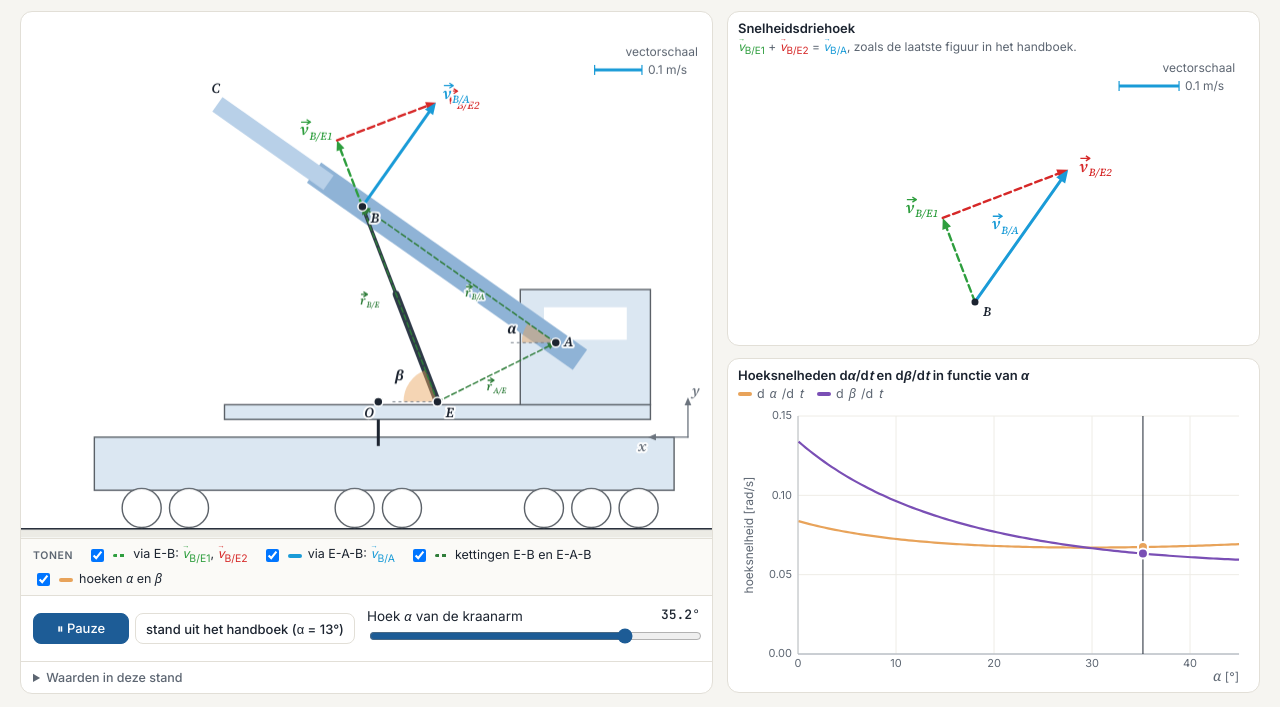
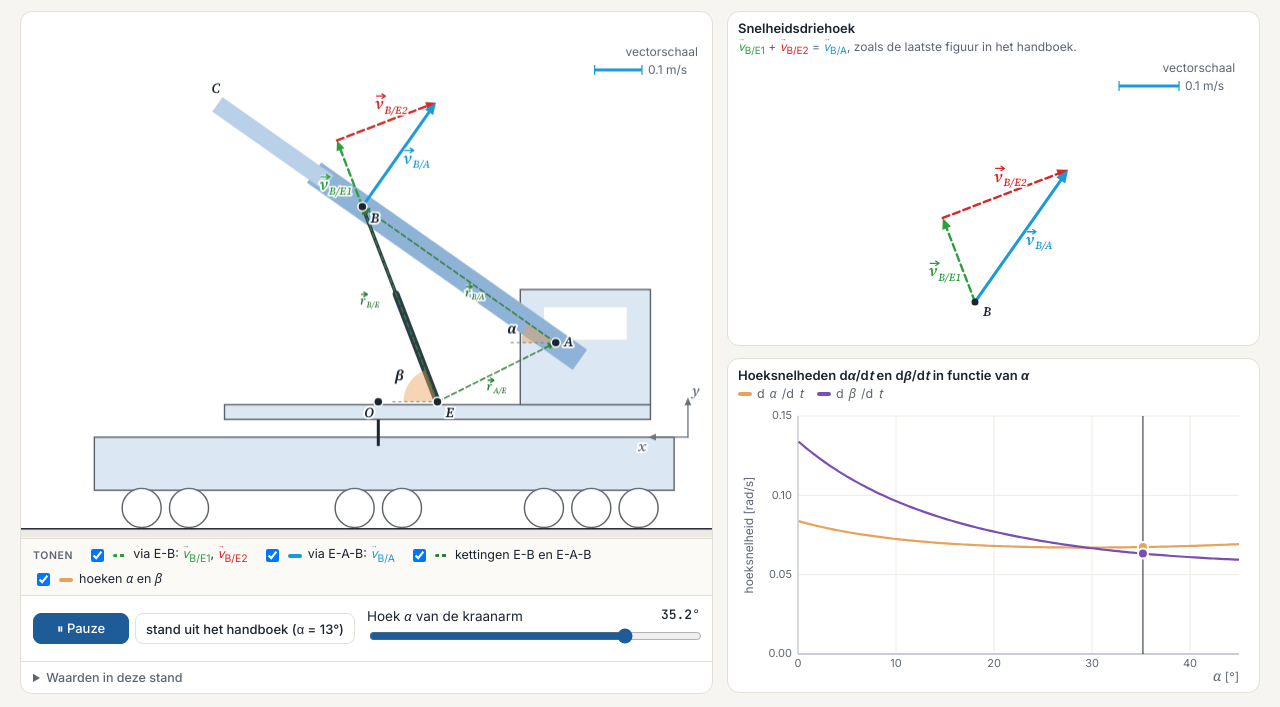
Before and after one commit to tdelaet/tm1-animaties, a plain HTML site: page h15-snelheden-meetkundig/vb15-5-telescopische-kraanwagen.html in a window 1280 px wide. Shown: the part 93-800 px from the top of the page. Drawn offline with nearby package versions, Linux system fonts and the light colour scheme.

Commit message:
Vb. 15.5: snelheidslabels buiten de snelheidsdriehoek zodat ze niet overlappen
De labels van v_B/E1, v_B/E2 en v_B/A staan nu naast het midden van hun pijl,
aan de kant weg van het zwaartepunt van de driehoek, in de scène en in de
grafiek van de snelheidsdriehoek.

Co-Authored-By: Claude Opus 5.5 <noreply@anthropic.com>

```diff
--- a/h15-snelheden-meetkundig/vb15-5-telescopische-kraanwagen.html
+++ b/h15-snelheden-meetkundig/vb15-5-telescopische-kraanwagen.html
@@ -189,14 +189,15 @@ function drawScene() {
   }
   // snelheden in B
   const tip = (Q, v) => ({ x: Q.x - v.x * KV * S, y: Q.y - v.y * KV * S });   // x naar links
-  if (show.E) {
-    const t1 = tip(B, st.vE1), t2 = tip(t1, st.vE2);
-    if (arrow(ctx, B.x, B.y, t1.x, t1.y, KE1, { w: 2.4, dash: [7, 4], head: 10 })) tipLabel(ctx, B.x, B.y, t1.x, t1.y, 'v', 'B/E1', KE1);
-    if (arrow(ctx, t1.x, t1.y, t2.x, t2.y, KE2, { w: 2.4, dash: [7, 4], head: 10 })) tipLabel(ctx, t1.x, t1.y, t2.x, t2.y, 'v', 'B/E2', KE2);
-  }
-  if (show.A) {
-    const t3 = tip(B, st.vBA);
-    if (arrow(ctx, B.x, B.y, t3.x, t3.y, KBA, { w: 3, head: 12 })) tipLabel(ctx, B.x, B.y, t3.x, t3.y, 'v', 'B/A', KBA);
+  {
+    // labels buiten de snelheidsdriehoek (B, t1, t2), naast het midden van elke pijl, zodat ze niet overlappen
+    const t1 = tip(B, st.vE1), t2 = tip(t1, st.vE2), t3 = tip(B, st.vBA);
+    if (show.E) {
+      if (arrow(ctx, B.x, B.y, t1.x, t1.y, KE1, { w: 2.4, dash: [7, 4], head: 10 })) labelNaast(ctx, [B, t1, t2], B, t1, 'B/E1', KE1);
+      if (arrow(ctx, t1.x, t1.y, t2.x, t2.y, KE2, { w: 2.4, dash: [7, 4], head: 10 })) labelNaast(ctx, [B, t1, t2], t1, t2, 'B/E2', KE2);
+    }
+    if (show.A && arrow(ctx, B.x, B.y, t3.x, t3.y, KBA, { w: 3, head: 12 }))
+      show.E ? labelNaast(ctx, [B, t1, t2], B, t3, 'B/A', KBA) : tipLabel(ctx, B.x, B.y, t3.x, t3.y, 'v', 'B/A', KBA);
   }
   for (const [q, n, dx, dy] of [[A, 'A', 8, 4], [B, 'B', 8, 16], [E, 'E', 8, 16], [P({ x: 1, y: 0 }), 'O', -14, 16]]) {
     ctx.save(); ctx.fillStyle = C.ink; ctx.strokeStyle = '#fff'; ctx.lineWidth = 1.5;
@@ -208,6 +209,16 @@ function drawScene() {
   arrow(ctx, ax.x, ax.y, ax.x - 40, ax.y, '#6b737d', { w: 1.3, head: 8 }); label(ctx, 'x', '', ax.x - 50, ax.y + 14, '#6b737d', { vec: false, size: 14 });
   arrow(ctx, ax.x, ax.y, ax.x, ax.y - 40, '#6b737d', { w: 1.3, head: 8 }); label(ctx, 'y', '', ax.x + 4, ax.y - 42, '#6b737d', { vec: false, size: 14 });
   TM1.schaalLegende(ctx, H, [[0.1 * KV * S, KBA, '0.1 m/s']], { rechtsboven: { w: W, y: 40 } });
+}
+
+// label v_sub naast het midden van de pijl a→b, aan de kant weg van het zwaartepunt van de driehoek drie (zo overlappen
+// de drie labels van een snelheidsdriehoek niet en vallen ze er niet in)
+function labelNaast(ctx, drie, a, b, sub, kleur, afst = 18) {
+  const zw = { x: (drie[0].x + drie[1].x + drie[2].x) / 3, y: (drie[0].y + drie[1].y + drie[2].y) / 3 };
+  const m = { x: (a.x + b.x) / 2, y: (a.y + b.y) / 2 };
+  let dx = m.x - zw.x, dy = m.y - zw.y; const l = Math.hypot(dx, dy);
+  if (l < 1e-6) { const ux = b.x - a.x, uy = b.y - a.y, lu = Math.hypot(ux, uy) || 1; dx = uy / lu; dy = -ux / lu; } else { dx /= l; dy /= l; }
+  label(ctx, 'v', sub, m.x + dx * afst, m.y + dy * afst + 5, kleur, { align: 'center' });
 }
 
 // ---------- snelheidsdriehoek ----------
@@ -226,12 +237,10 @@ function drawDriehoek() {
   const { k, Pp } = TM1.vasteSchaal(G1, vak, 50, 40);
   TM1.driehoekLegende(G1, k, KBA);
   const q0 = Pp(p0), q1 = Pp(p1), q2 = Pp(p2), q3 = Pp(p3);
-  if (arrow(ctx, q0.x, q0.y, q1.x, q1.y, KE1, { w: 2.4, dash: [7, 4], head: 11 })) tipLabel(ctx, q0.x, q0.y, q1.x, q1.y, 'v', 'B/E1', KE1);
-  if (arrow(ctx, q1.x, q1.y, q2.x, q2.y, KE2, { w: 2.4, dash: [7, 4], head: 11 })) tipLabel(ctx, q1.x, q1.y, q2.x, q2.y, 'v', 'B/E2', KE2);
-  if (arrow(ctx, q0.x, q0.y, q3.x, q3.y, KBA, { w: 3, head: 13 })) {
-    const n = eenheid(q0, q3);
-    label(ctx, 'v', 'B/A', (q0.x + q3.x) / 2 + n.y * 20, (q0.y + q3.y) / 2 - n.x * 20 + 5, KBA, { align: 'center' });
-  }
+  // labels buiten de driehoek, naast het midden van elke zijde
+  if (arrow(ctx, q0.x, q0.y, q1.x, q1.y, KE1, { w: 2.4, dash: [7, 4], head: 11 })) labelNaast(ctx, [q0, q1, q2], q0, q1, 'B/E1', KE1);
+  if (arrow(ctx, q1.x, q1.y, q2.x, q2.y, KE2, { w: 2.4, dash: [7, 4], head: 11 })) labelNaast(ctx, [q0, q1, q2], q1, q2, 'B/E2', KE2);
+  if (arrow(ctx, q0.x, q0.y, q3.x, q3.y, KBA, { w: 3, head: 13 })) labelNaast(ctx, [q0, q1, q2], q0, q3, 'B/A', KBA);
   ctx.save(); ctx.fillStyle = C.ink; ctx.beginPath(); ctx.arc(q0.x, q0.y, 3.5, 0, 2 * Math.PI); ctx.fill(); ctx.restore();
   label(ctx, 'B', '', q0.x + 8, q0.y + 14, C.ink, { vec: false, size: 13 });
 }
```
